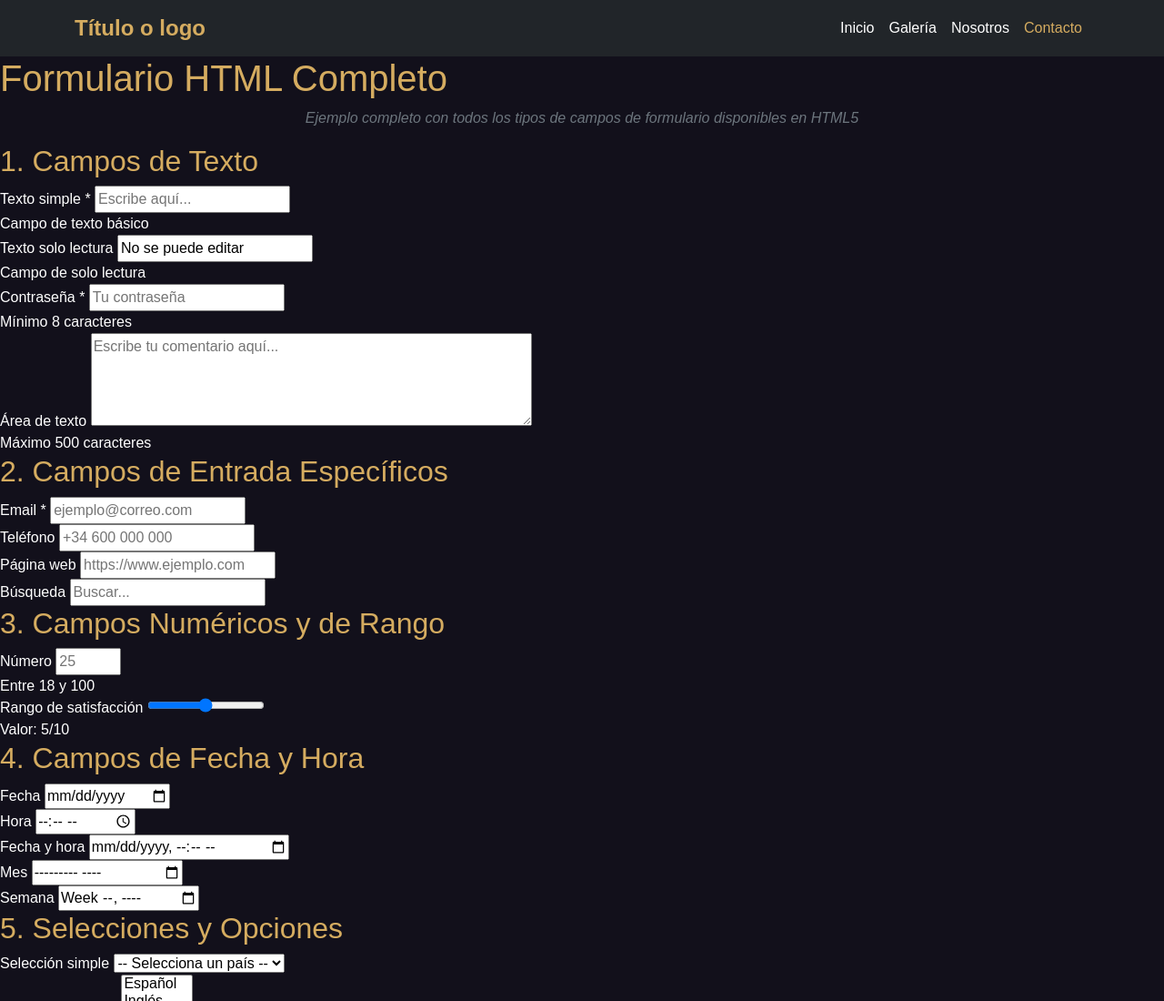
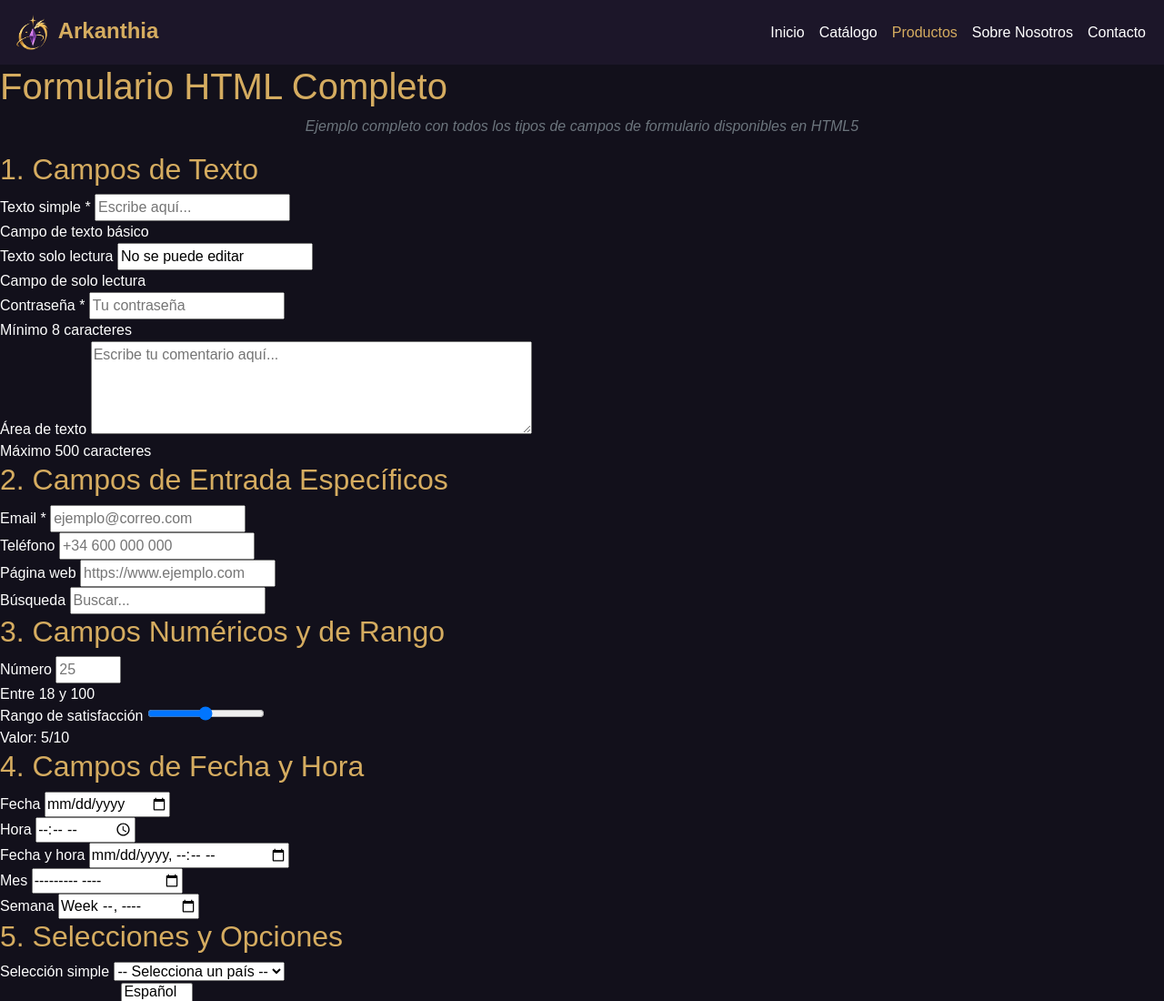
Before and after one commit to sergioperezpotente24-cloud/Arkanthia-, a plain HTML site: page contacto.html in a window 1280 px wide. Shown: the top 1100 px of the page at 91% size. Drawn offline with nearby package versions, Linux system fonts and the light colour scheme; files that its build step writes are made by us from their sources.

Commit message:
Update contacto.html

```diff
--- a/contacto.html
+++ b/contacto.html
@@ -12,40 +12,40 @@
 </head>
 <body>
     <!-- Menú de navegación -->
-    <nav class="navbar navbar-expand-lg navbar-dark bg-dark">
-        <div class="container">
+     <nav class="navbar navbar-expand-lg navbar-dark">
+                <div class="container-fluid">
+                    <a class="navbar-brand" href="./index.html">
+                        <img alt="Logo de Arkanthia" height="45" src="./images/logo.png" width="45">
+                        <b>Arkanthia</b>
+                    </a>
 
-            <!-- Logo o nombre -->
-            <a class="navbar-brand" href="menu.html">Título o logo</a>
-
-            <!-- Botón hamburguesa -->
-            <button class="navbar-toggler" type="button"
-                data-bs-toggle="collapse"
-                data-bs-target="#menuPrincipal"
-                aria-controls="menuPrincipal"
-                aria-expanded="false"
-                aria-label="Abrir menú">
+                    <button aria-controls="menu" aria-expanded="false" aria-label="Abrir menú" class="navbar-toggler" data-bs-target="#menu" data-bs-toggle="collapse" type="button">
                         <span class="navbar-toggler-icon"></span>
                     </button>
 
-            <!-- Opciones del menú -->
-            <div class="collapse navbar-collapse" id="menuPrincipal">
+                    <div class="collapse navbar-collapse" id="menu">
                         <ul class="navbar-nav ms-auto">
                             <li class="nav-item">
-                        <a class="nav-link" href="menu.html">Inicio</a>
+                                <a class="nav-link" href="./index.html">Inicio</a>
                             </li>
+
                             <li class="nav-item">
-                        <a class="nav-link" href="galeria.html">Galería</a>
+                                <a class="nav-link" href="./galeria.html">Catálogo</a>
                             </li>
+
                             <li class="nav-item">
-                        <a class="nav-link" href="nosotros.html">Nosotros</a>
+                                <a aria-current="page" class="nav-link active" href="./productos.html">Productos</a>
                             </li>
+
                             <li class="nav-item">
-                        <a class="nav-link active" href="contacto.html">Contacto</a>
+                                <a class="nav-link" href="./nosotros.html">Sobre Nosotros</a>
+                            </li>
+
+                            <li class="nav-item">
+                                <a class="nav-link" href="./contacto.html">Contacto</a>
                             </li>
                         </ul>
                     </div>
-
                 </div>
             </nav>
     <!-- Formulario completo con todos los tipos de campos HTML -->
```
Lines whose indentation alone changed are shown as unchanged.
